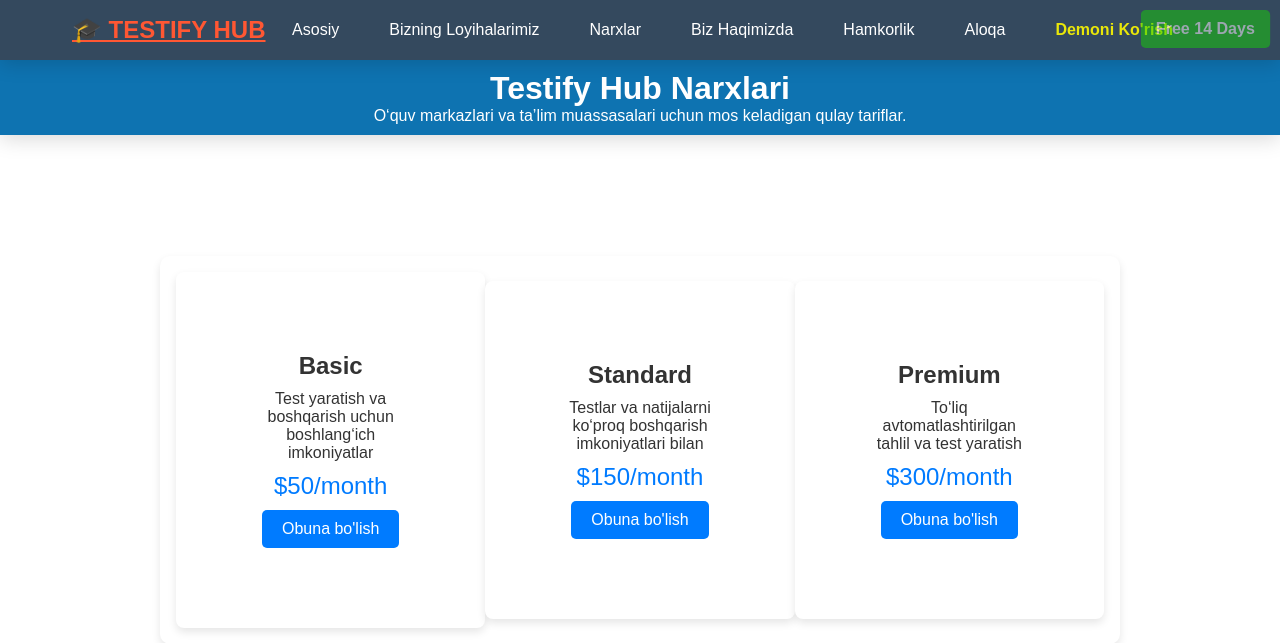
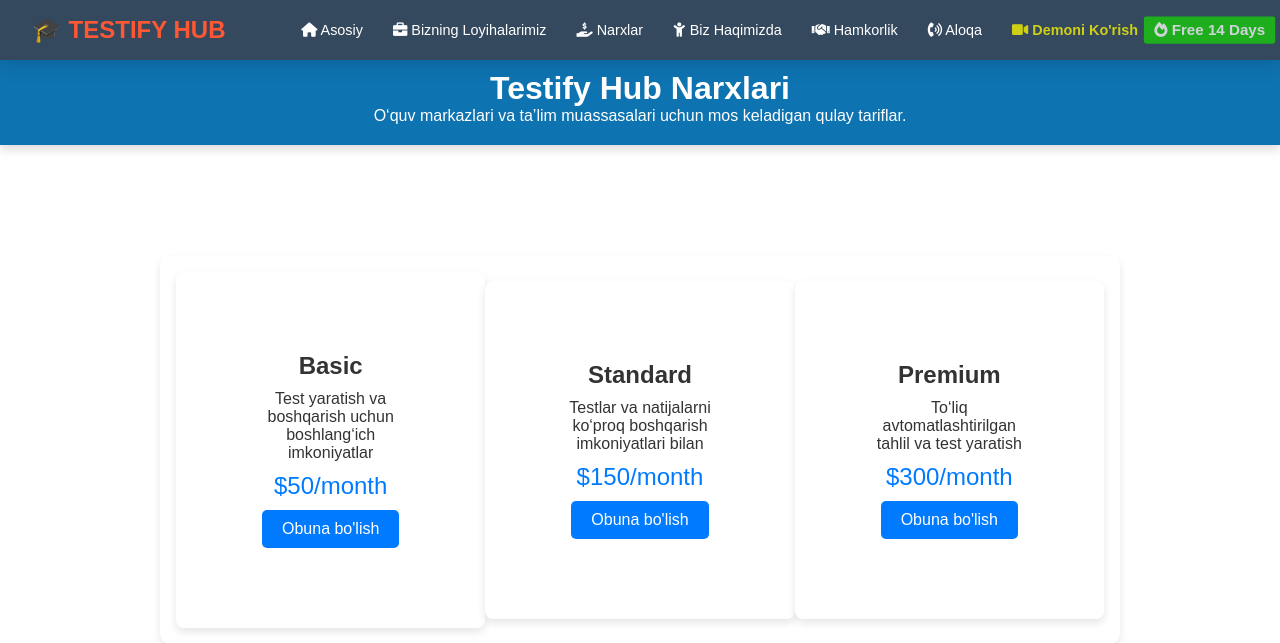
Before and after one commit to nazarbekdev/TestifyHub, a Django app: page /pricing/ in a window 1280 px wide. Shown: the top 643 px of the page. Run offline with Django 4.2, Linux system fonts and the light colour scheme.

Commit message:
♻️ changed: all configurations

```diff
--- a/static/css/base.css
+++ b/static/css/base.css
@@ -26,8 +26,9 @@ header {
     justify-content: space-between;
     align-items: center;
     padding: 1em 2em;
-    max-width: 1200px;
-    margin: auto;
+    max-width: 100%; /* Cheksiz kenglik */
+    overflow-x: auto; /* Agar sig'masa scroll qo'shadi */
+    white-space: nowrap; /* Elementlarni qator bo'ylab joylashtiradi */
 }
 
 .navbar-brand {
@@ -35,39 +36,47 @@ header {
     font-weight: bold;
     color: #ff5733; /* Jozibador rang */
     text-transform: uppercase;
+    text-decoration: none;
 }
 
 .navbar-links {
     list-style: none;
     display: flex;
-    gap: 20px;
+    gap: 10px; /* Oraliqni qisqartirish */
+    flex-wrap: nowrap; /* Elementlarni bir qatorda ushlab turadi */
+    overflow-x: auto; /* Scroll qo'shish uchun */
+}
+
+.navbar-links li {
+    white-space: nowrap; /* Har bir elementni bir qatorga sig'diradi */
 }
 
 .navbar-links li a {
     color: white;
     text-decoration: none;
-    padding: 10px 15px;
-    border-radius: 5px;
+    padding: 5px 10px; /* Paddingni qisqartirish */
+    font-size: 0.9rem; /* Kichikroq shrift */
+    border-radius: 3px; /* Tugma burchaklarini yumaloqlash */
     transition: background-color 0.3s, color 0.3s;
 }
 
 .navbar-links li a:hover {
-    background-color: #ff5733; /* Hover paytida rang */
+    background-color: #ff5733; /* Hover holatida rang */
     color: #fff;
 }
 
 .free-14-days {
     position: absolute;
-    top: 10px;  /* Yuqoridan bo'sh joy */
-    right: 10px; /* O'ng tomondan bo'sh joy */
+    top: 17px;  /* Yuqoridan bo'sh joy */
+    right: 8px; /* O'ng tomondan bo'sh joy */
     background-color: #18cf0a;  /* Rang */
     color: white;
-    padding: 10px 20px;
+    padding: 5px 15px;
     border-radius: 5px;
     text-decoration: none;
     font-weight: bold;
-    /*transition: background-color 0.3s ease;*/
-    animation: pulseAnimation 3.5s infinite;
+    white-space: nowrap; /* Tugmalarni bir qatorga majburlash */
+    animation: pulseAnimation 2.5s infinite;
 }
 
 .free-14-days:hover {
@@ -78,7 +87,7 @@ header {
     color: #edea08 !important; /* Matn rangini qizil qiladi */
     font-weight: bold; /* Matnni qalinlashtirish (ixtiyoriy) */
     text-decoration: none; /* Linkning ostiga chizilmasin */
-    animation: pulseAnimation 1.5s infinite;
+    animation: pulseAnimation 3.0s infinite;
 }
 
 .watch-demo:hover {
--- a/static/css/partnership.css
+++ b/static/css/partnership.css
@@ -170,4 +170,6 @@ header {
     margin-top: 60px; /* Navbar balandligiga mos holda sozlang */
     animation: fadeInLeft 1.5s ease-out;
     box-shadow: 0 4px 10px rgba(0, 0, 0, 0.1);
+    position: relative; /* Endi yopishmaydi */
+
 }
--- a/static/css/pricing.css
+++ b/static/css/pricing.css
@@ -10,23 +10,27 @@ header {
     box-shadow: 0 4px 20px rgba(0, 0, 0, 0.15);
     background-color: #34495e;
     color: #fff;
-
+    margin: 0;
+    padding: 0;
 }
 
 .pricing-header {
     text-align: center;
-    padding: 10px 50px 10px; /* Kerakli bo'yicha paddingni sozlang */
-    background-color: #0e73b1;
+    padding: 20px 50px; /* Kerakli bo'yicha paddingni sozlang */
+    background-color: #0e73b1; /* Boshqa ranglardan tanlov */
     color: #fff;
-    margin-top: 60px; /* Navbar balandligiga mos holda sozlang */
+    margin-top: 50px; /* Navbar balandligiga mos holda sozlang */
     animation: fadeInLeft 1.5s ease-out;
+    /*border-radius: 10px; !* Burchaklarni yumshatish *!*/
+    box-shadow: 0 4px 10px rgba(0, 0, 0, 0.15); /* Boshqa soyali effekt */
+    /*position: relative; !* Endi yopishmaydi *!*/
 }
 
 .pricing-section {
     background: white;
     display: flex;
     justify-content: space-around;
-    padding: 80px;
+    padding: 10px;
 }
 
 .pricing-card {
--- a/static/css/projects.css
+++ b/static/css/projects.css
@@ -12,10 +12,11 @@ body {
     padding: 20px 50px; /* Kerakli bo'yicha paddingni sozlang */
     background-color: #0e73b1; /* Boshqa ranglardan tanlov */
     color: #fff;
-    margin-top: 60px; /* Navbar balandligiga mos holda sozlang */
+    margin-top: 10px; /* Navbar balandligiga mos holda sozlang */
     animation: fadeInLeft 1.5s ease-out;
     /*border-radius: 10px; !* Burchaklarni yumshatish *!*/
     box-shadow: 0 4px 10px rgba(0, 0, 0, 0.15); /* Boshqa soyali effekt */
+    position: relative; /* Endi yopishmaydi */
 }
 
 /* Project kartochkasi uslubi */
--- a/static/css/support.css
+++ b/static/css/support.css
@@ -16,6 +16,7 @@ body {
     margin-top: 60px; /* Navbar balandligiga mos holda sozlang */
     animation: fadeInDown 1.5s ease-out;
     box-shadow: 0 4px 10px rgba(0, 0, 0, 0.1);
+    position: relative; /* Endi yopishmaydi */
 }
 
 .support-header h1 {
--- a/templates/base.html
+++ b/templates/base.html
@@ -19,16 +19,19 @@
     <!-- Navbar -->
     <header>
         <nav class="navbar">
-            <a href="{% url 'home' %}" class="navbar-brand">🎓 Testify Hub</a>
+            <a href="{% url 'home' %}" class="navbar-brand">🎓 TESTIFY HUB</a>
             <ul class="navbar-links">
-                <li><a href="{% url 'home' %}">Asosiy</a></li>
-                <li><a href="{% url 'projects' %}">Bizning Loyihalarimiz</a></li>
-                <li><a href="{% url 'pricing' %}">Narxlar</a></li>
-                <li><a href="{% url 'about' %}">Biz Haqimizda</a></li>
-                <li><a href="{% url 'partnership' %}">Hamkorlik</a></li>
-                <li><a href="{% url 'support' %}">Aloqa</a></li>
-                <li><a href="{% url 'watch_demo' %}" class="watch-demo">Demoni Ko'rish</a></li>
-                <li><a href="{% url 'try_for_14_days' %}" class="free-14-days">Free 14 Days</a></li>
+                <li><a href="{% url 'home' %}"><i class="fa-solid fa-house"></i> Asosiy</a></li>
+                <li><a href="{% url 'projects' %}"><i class="fa-solid fa-briefcase"></i> Bizning Loyihalarimiz</a></li>
+                <li><a href="{% url 'pricing' %}"><i class="fa-solid fa-hand-holding-dollar"></i> Narxlar</a></li>
+                <li><a href="{% url 'about' %}"><i class="fa-solid fa-child"></i> Biz Haqimizda</a></li>
+                <li><a href="{% url 'partnership' %}"><i class="fa-solid fa-handshake"></i> Hamkorlik</a></li>
+                <li><a href="{% url 'support' %}"><i class="fa-sharp fa-solid fa-phone-volume"></i> Aloqa</a></li>
+                <li><a href="{% url 'watch_demo' %}" class="watch-demo"><i class="fa-solid fa-video"></i> Demoni Ko'rish</a></li>
+                <li><a href="{% url 'try_for_14_days' %}"> </a></li>
+                <li><a href="{% url 'try_for_14_days' %}"> </a></li>
+                <li><a href="{% url 'try_for_14_days' %}"> </a></li>
+                <li><a href="{% url 'try_for_14_days' %}" class="free-14-days"><i class="fa-solid fa-fire"></i> Free 14 Days</a></li>
             </ul>
         </nav>
     </header>
--- a/templates/trial_success.html
+++ b/templates/trial_success.html
@@ -5,7 +5,7 @@
 {% block content %}
     <section class="success-section">
         <h1>✅ Muvaffaqiyatli yuborildi!</h1>
-        <p>Sizning 14 kunlik bepul sinov muddatingiz muvaffaqiyatli qabul qilindi. Yaqin vaqt ichida siz bilan bog'lanamiz.</p>
+        <p>Sizning 14 kunlik bepul sinov uchun arizangiz muvaffaqiyatli qabul qilindi. Yaqin vaqt ichida siz bilan bog'lanamiz.</p>
         <a href="{% url 'home' %}" class="btn">Back to Home</a>
     </section>
 {% endblock %}
```
Also changed, not shown: db.sqlite3.
